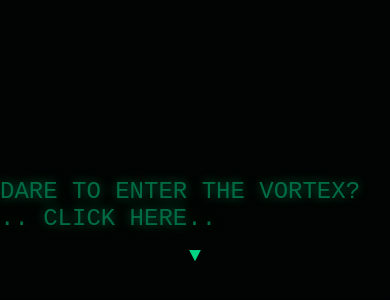
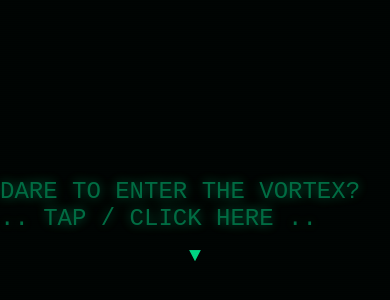
Before and after one commit to qwertystars/V-Vortex-Hackathon, a React (Vite) app: page / in a window 390 px wide. Shown: the part 200-500 px from the top of the page. Built offline with nearby package versions, Linux system fonts and the light colour scheme.

Commit message:
Enhance Preloader for better mobile experience
Refactor Preloader component to improve mobile compatibility and UX. Added safety checks for user interactions and ensured video plays inline on mobile devices.

```diff
--- a/src/components/Preloader.jsx
+++ b/src/components/Preloader.jsx
@@ -1,43 +1,90 @@
-import { useRef, useState } from "react";
+import { useRef, useState, useEffect } from "react";
 import "../styles/preloader.css";
 
 export default function Preloader({ onFinished }) {
-  const [stage, setStage] = useState("tap");
+  const [stage, setStage] = useState("tap"); // "tap" | "playing"
   const videoRef = useRef(null);
+  const enterRef = useRef(null);
+  const flashRef = useRef(null);
+  const tappedRef = useRef(false);
 
-  const handleTap = () => {
-    // Trigger glitch + zoom animations
-    document.getElementById("enterScreen").classList.add("tapZoom");
+  // Make sure playsinline attribute exists for mobile browsers
+  useEffect(() => {
+    const vid = videoRef.current;
+    if (vid) {
+      // ensure iOS Safari plays inline
+      vid.setAttribute("playsinline", "");
+      vid.setAttribute("webkit-playsinline", "");
+    }
+  }, []);
 
+  const handleTap = (e) => {
+    // Prevent double/triple triggers (pointerdown + click, etc)
+    if (tappedRef.current) return;
+    tappedRef.current = true;
+
+    // Small safety for touch events
+    if (e && typeof e.preventDefault === "function") e.preventDefault();
+
+    // Add zoom/glitch animation to entry screen
+    if (enterRef.current) {
+      enterRef.current.classList.add("tapZoom");
+    }
+
+    // Keep the UX snappy on mobile: short delay before switching to video
     setTimeout(() => {
       setStage("playing");
 
-      setTimeout(() => {
+      // Start video after a tiny delay to allow DOM updates/animations to run
+      setTimeout(async () => {
         const vid = videoRef.current;
-        if (vid) {
-          vid.muted = false;
-          vid.volume = 1;
+        if (!vid) return;
+
+        // Start with muted to maximize compatibility on mobile; we'll try to unmute after play
+        try {
+          vid.muted = true;
+          vid.volume = 0;
           vid.currentTime = 0;
-          vid.play().then(() => {
-            // Sound fade-in effect
+          // Try to play; if browser blocks unmuted autoplay, playing muted will usually succeed
+          await vid.play();
+          // Attempt to unmute (allowed because this handler originates from user gesture)
+          try {
+            vid.muted = false;
+            // fade volume in
             let vol = 0;
+            vid.volume = 0;
             const fade = setInterval(() => {
               if (vol >= 1) {
                 clearInterval(fade);
               } else {
-                vol += 0.05;
+                vol = Math.min(1, vol + 0.05);
                 vid.volume = vol;
               }
             }, 120);
-          });
+          } catch (unmuteErr) {
+            // Unmuting failed — keep muted but keep playing (better than nothing)
+            vid.muted = true;
+          }
+        } catch (playErr) {
+          // Some browsers refuse to play even after a gesture — fallback: try setting muted true then play
+          try {
+            vid.muted = true;
+            vid.currentTime = 0;
+            await vid.play();
+          } catch (err) {
+            // Give up — still transition after a short delay
+            console.warn("Intro video could not play:", err);
+            setTimeout(() => onFinished(), 800);
+          }
         }
       }, 300);
     }, 500);
   };
 
   const handleEnd = () => {
-    document.getElementById("flash").classList.add("flashVisible");
+    if (flashRef.current) flashRef.current.classList.add("flashVisible");
 
+    // small stagger: fade out video slightly after flash starts
     setTimeout(() => {
       const vid = videoRef.current;
       if (vid) vid.classList.add("videoFadeOut");
@@ -46,22 +93,46 @@ export default function Preloader({ onFinished }) {
     setTimeout(() => onFinished(), 1200);
   };
 
+  // If user rotates device, ensure layout stays full-screen (optional improvement)
+  useEffect(() => {
+    const onRotate = () => {
+      // Force reflow for some mobile browsers so the video covers the viewport
+      const vid = videoRef.current;
+      if (vid) {
+        vid.style.width = "100%";
+        vid.style.height = "100%";
+      }
+    };
+    window.addEventListener("orientationchange", onRotate);
+    return () => window.removeEventListener("orientationchange", onRotate);
+  }, []);
+
   return (
     <>
       {/* Scanline overlay */}
-      <div className="scanlines"></div>
+      <div className="scanlines" />
 
       {/* Flash transition */}
-      <div id="flash"></div>
+      <div id="flash" ref={flashRef} />
 
       {/* TAP SCREEN */}
       {stage === "tap" && (
-        <div id="enterScreen" onClick={handleTap}>
-          <div id="enterText">DARE TO ENTER THE VORTEX? .. CLICK HERE.. </div>
+        <div
+          id="enterScreen"
+          ref={enterRef}
+          // pointerdown covers mouse/touch/pen and fires earlier than click (better UX on mobile)
+          onPointerDown={handleTap}
+          // keep onClick as fallback on some older browsers
+          onClick={handleTap}
+          role="button"
+          tabIndex={0}
+          aria-label="Enter the vortex"
+        >
+          <div id="enterText">DARE TO ENTER THE VORTEX? .. TAP / CLICK HERE ..</div>
           <div id="arrow">▼</div>
 
           {/* Glitch overlay */}
-          <div className="glitchLayer"></div>
+          <div className="glitchLayer" />
         </div>
       )}
 
@@ -69,16 +140,21 @@ export default function Preloader({ onFinished }) {
       {stage === "playing" && (
         <video
           id="introVideo"
+          className="introVideo"
           ref={videoRef}
           playsInline
+          // Start muted to maximize mobile compatibility; component code will try to unmute after play
+          muted
+          preload="auto"
           onEnded={handleEnd}
           onLoadedData={(e) => {
+            // smooth opacity fade-in once video data is ready
             setTimeout(() => {
-              e.target.style.opacity = 1;
+              if (e && e.target) e.target.style.opacity = 1;
             }, 100);
           }}
           src="/secondpart_fixed.mp4"
-        ></video>
+        />
       )}
     </>
   );
```
